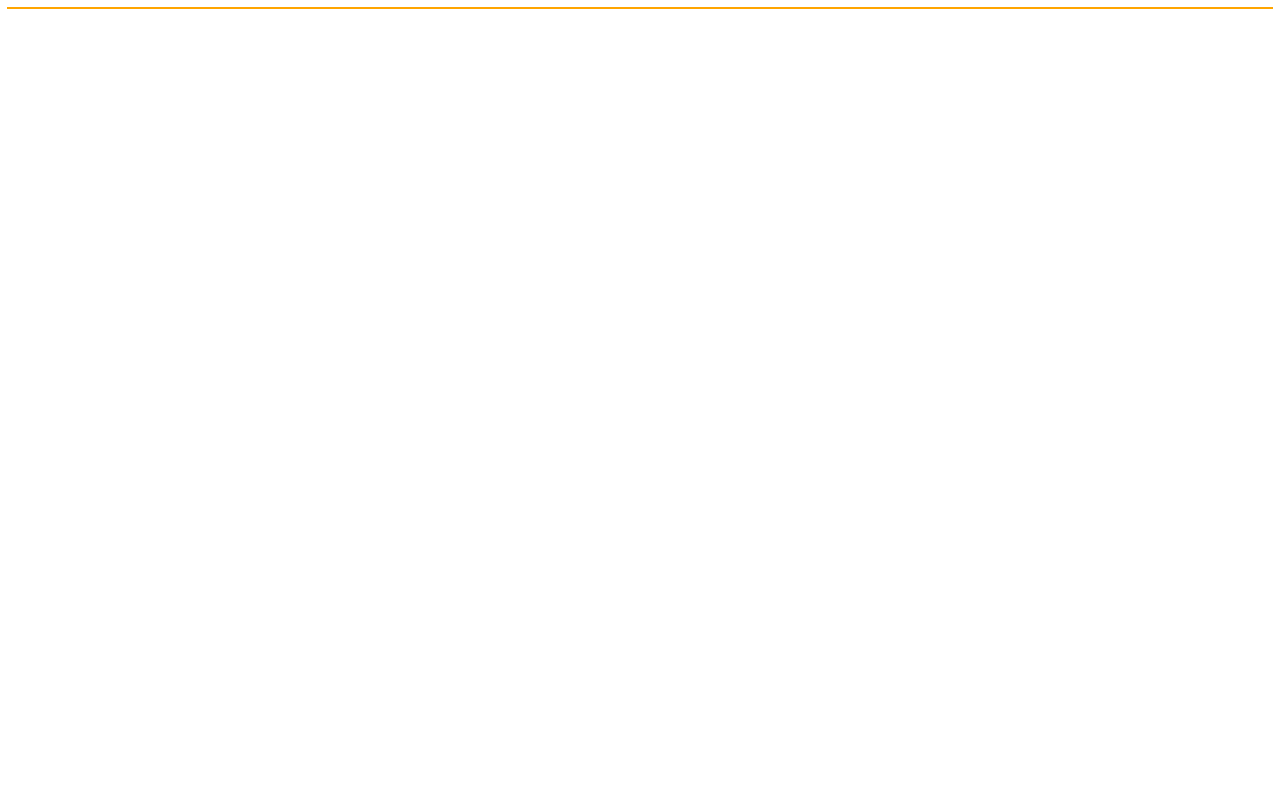
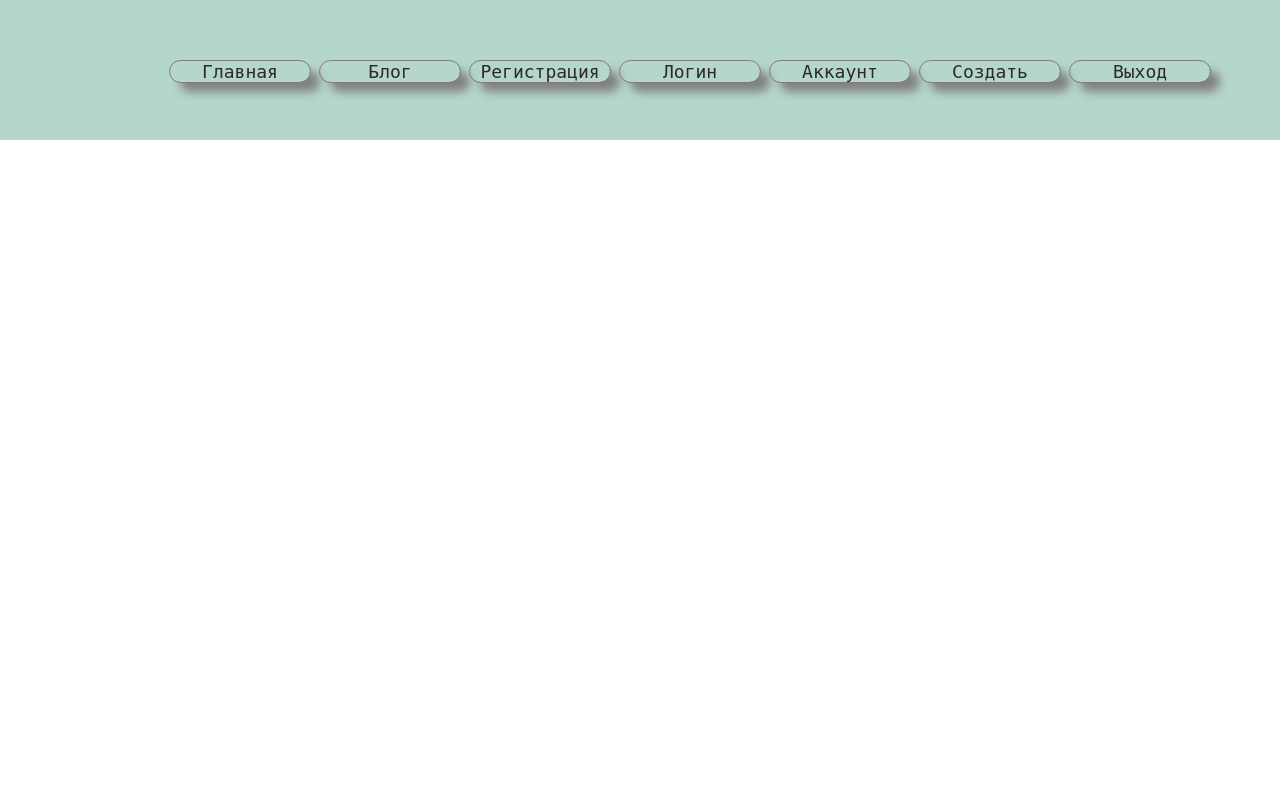
Before and after one commit to WoodenArm/blog_flask_28.05, a Flask app: page / in a window 1280 px wide. Before the commit the page is almost empty. Run offline with Flask 3, Linux system fonts and the light colour scheme.

Commit message:
add_main_menu

```diff
--- a/static/css/style.css
+++ b/static/css/style.css
@@ -1,3 +1,48 @@
-.wrapper {
-    outline: 1px orange solid;
+*{
+    margin: 0;
+    padding: 0;
 }
+
+html, body {
+    height: 100%;
+}
+
+/*Main menu*/
+.header{
+    height: 140px;
+    background-color: rgb(180, 214, 203);
+}
+
+.main_menu{
+    display: flex;
+    justify-content: flex-end;
+    padding-right: 60px;
+}
+
+.main_menu a{
+    text-decoration: none;
+    color: rgb(44, 42, 40);
+    font-weight: 400;
+}
+
+.main_menu li{
+    list-style: none;
+    margin-right: 10px;
+    width: 140px;
+    margin-top: 5%;
+    box-shadow: 10px 10px 10px grey;
+    font-family: monospace;
+    border-radius: 60px;
+    text-align: center;
+    outline: 1px rgb(129, 122, 122)  solid;
+}
+
+.main_menu li:hover{
+    transition-duration: 0.5s;
+    box-shadow: 5px 5px 5px rgb(105, 94, 94);
+    outline: 1px black  solid;
+}
+
+.main_menu p{
+    font-size: 18px;
+}
--- a/templates/base.html
+++ b/templates/base.html
@@ -15,6 +15,20 @@
 </head>
 <body>
     <div class="wrapper">
+    {% block menu %}
+    <header class="header">
+        <ul class="main_menu">
+            <li><a href="#"><p>Главная</p></a></li>
+            <li><a href="#"><p>Блог</p></a></li>
+            <li><a href="#"><p>Регистрация</p></a></li>
+            <li><a href="#"><p>Логин</p></a></li>
+            <li><a href="#"><p>Аккаунт</p></a></li>
+            <li><a href="#"><p>Создать</p></a></li>
+            <li><a href="#"><p>Выход</p></a></li>
+        </ul>
+    </header>
+    {% endblock %}
+
     {% block content %}
     {% endblock %}
 
```
